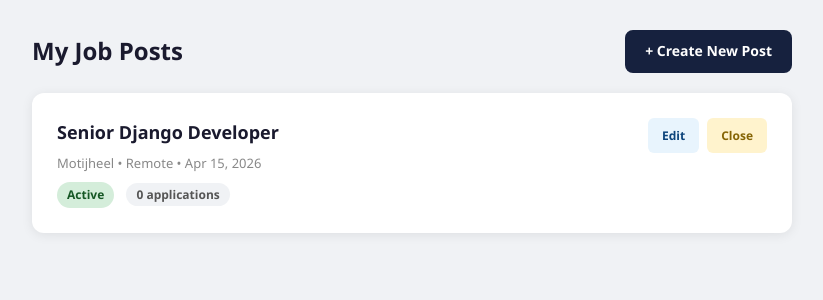
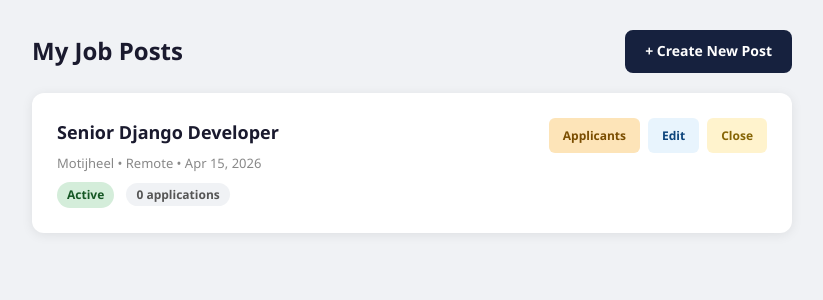
Before and after one commit to Sharmin-Sultana-Shila/JobSphere, a Django app: template templates/recruitments/my_job_posts.html in a window 1280 px wide. Shown: the part 68-368 px from the top of the page, without its empty margins (228-1051 px from the left). Run offline with Django 5.2, Linux system fonts and the light colour scheme; the template is opened without the code that fills it: values that come from a table or form of the project are taken from there, others are empty; data comes from the database, SQL or seed files in the repository; parts of the project's set-up code (start-up, migrations or seed data) failed here and were passed over.

Commit message:
Add applicants button to job posts

```diff
--- a/templates/recruitments/my_job_posts.html
+++ b/templates/recruitments/my_job_posts.html
@@ -147,6 +147,7 @@
                 </div>
             </div>
             <div class="post-actions">
+                <a href="{% url 'applicants_list' post.id %}" class="btn-small" style="background: #fde4b8; color: #7a4d00;">Applicants</a>
                 <a href="{% url 'edit_job_post' post.id %}" class="btn-small btn-edit">Edit</a>
                 <a href="{% url 'toggle_job_post_status' post.id %}" class="btn-small {% if post.status == 'active' %}btn-close-post{% else %}btn-reopen{% endif %}">
                     {% if post.status == 'active' %}Close{% else %}Reopen{% endif %}
```
